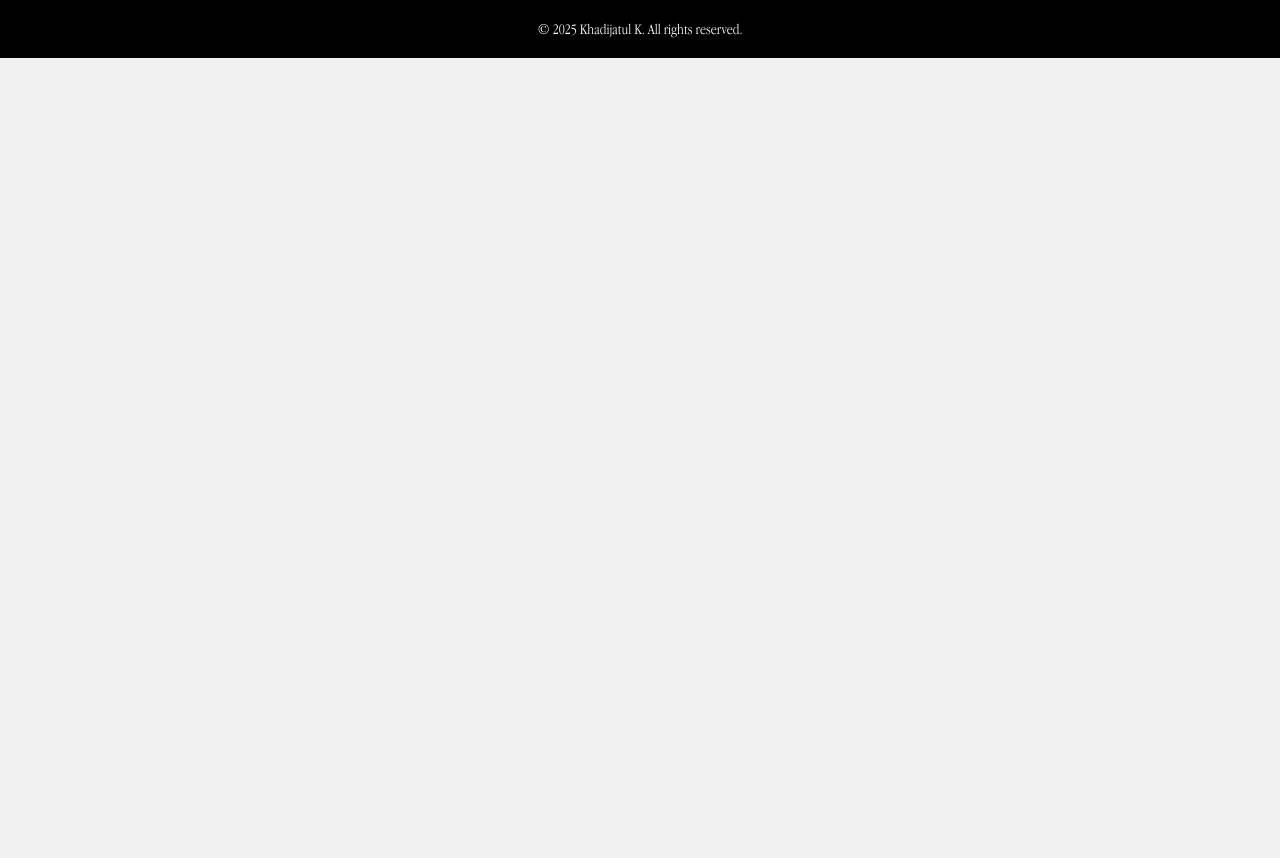
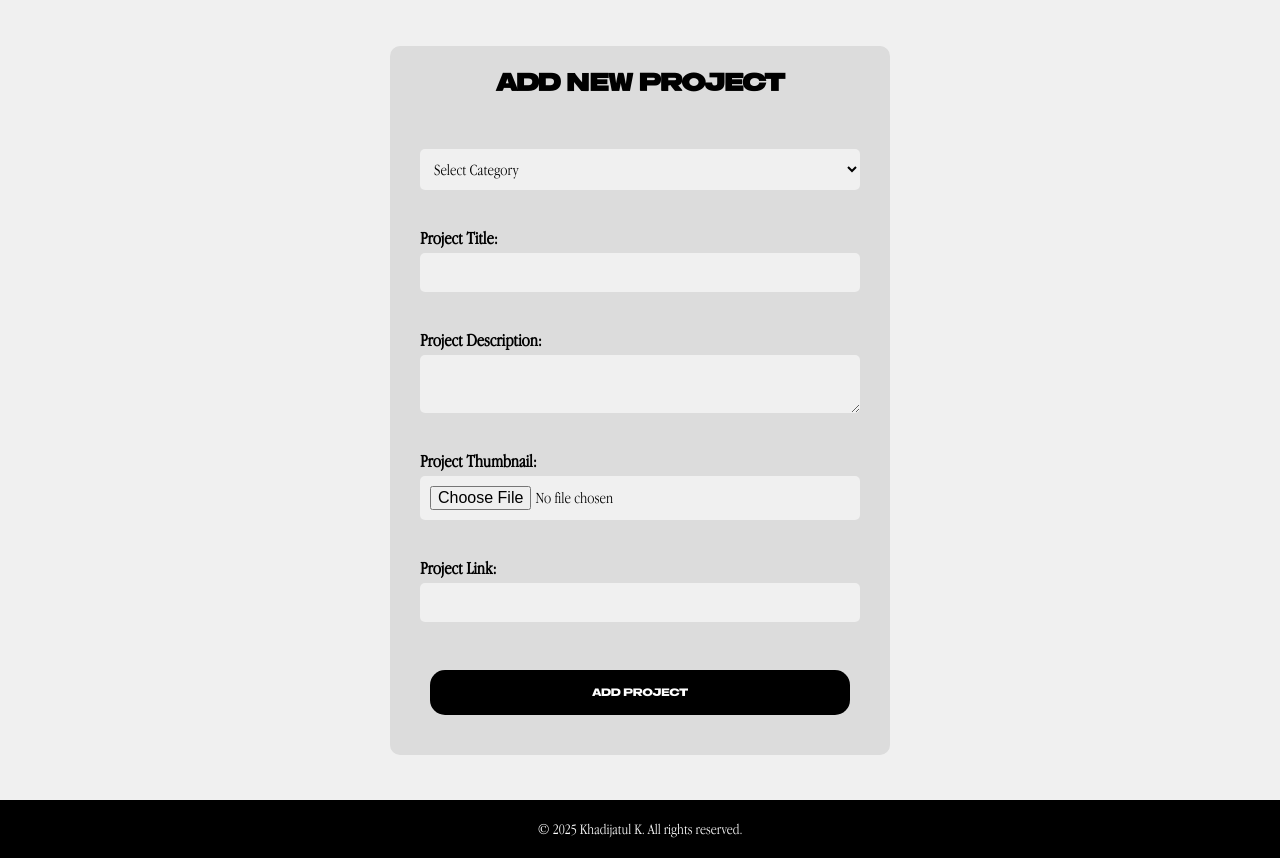
Before and after one commit to khadijakubr/PortoPro, a PHP site: page /index.php?act=pj&p=add_project in a window 1280 px wide. Shown: the part 69-927 px from the top of the page. Before the commit the page ends 127 px from the top, so only its background shows below. Run offline with PHP 8.4, Linux system fonts and the light colour scheme; tables that the repository leaves empty or names only in its code hold one stand-in row (values such as "Sample post").

Commit message:
Progress 2 - add projects tab

```diff
--- /dev/null
+++ b/add_project.php
@@ -0,0 +1,63 @@
+<?php
+include_once 'connection.php';
+include_once 'navigation.php';
+
+$message = "";
+
+if (isset($_POST['submit'])) {
+    $category_id = $_POST['category_id'];
+    $title = trim(htmlspecialchars($_POST['title']));
+    $description = trim(htmlspecialchars($_POST['description']));
+    $link = trim(htmlspecialchars($_POST['link']));
+
+    if (isset($_FILES['thumbnail']) && $_FILES['thumbnail']['error'] == 0) {
+        $thumbnail_name = $_FILES['thumbnail']['name'];
+        $thumbnail_tmp = $_FILES['thumbnail']['tmp_name'];
+        $thumbnail_dest = "media/image/uploads/" . $thumbnail_name;
+
+        if (file_exists($thumbnail_dest)) {
+            $message = "File already exists.";
+        } else {
+            if (move_uploaded_file($thumbnail_tmp, $thumbnail_dest)) {
+                $insert = "INSERT INTO projects (category_id, title, description, thumbnail, link)
+                           VALUES ('$category_id', '$title', '$description', '$thumbnail_name', '$link')";
+                if (mysqli_query($connect, $insert)) {
+                    $message = "Project added!";
+                } else {
+                    $message = "Failed to add project: " . mysqli_error($connect);
+                }
+            } else {
+                $message = "Failed to upload image.";
+            }
+        }
+    }
+}
+?>
+
+<div class="projects-subpage-container">
+    <div class="projects-subpage">
+        <h1>Add New Project</h1>
+        <br>
+        <?php if (!empty($message)) { echo "<p class='php-message'>$message</p>"; } ?>
+        <form action="" method="POST" enctype="multipart/form-data" class="form">
+            <select name="category_id" required>
+                <option value="">Select Category</option>
+            <?php
+            $cat_result = mysqli_query($connect, "SELECT * FROM category");
+            while ($cat = mysqli_fetch_assoc($cat_result)) {
+                echo "<option value='{$cat['id']}'>{$cat['categoryname']}</option>";
+            }
+            ?>
+            </select><br>
+            <label>Project Title:</label>
+            <input type="text" name="title" id="project-title" required><br>
+            <label>Project Description:</label>
+            <textarea name="description" id="project-description" required></textarea><br>
+            <label>Project Thumbnail:</label>
+            <input type="file" name="thumbnail" id="project-thumbnail" accept="image/*" required><br>
+            <label>Project Link:</label>
+            <input type="url" name="link" id="project-link"><br>
+            <button type="submit" name="submit">Add Project</button>
+        </form>
+    </div>
+</div>
--- a/contact.php
+++ b/contact.php
@@ -58,7 +58,7 @@ if (isset($_POST['submit-button'])) {
                 echo "<br><p class='php-message'>$success</p>";
             }
         ?>
-        <form action="index.php?act=ct" method="POST">
+        <form action="index.php?act=ct" method="POST" class="form">
             <label for="name">Name:</label>
             <input type="text" id="name" name="name" required>
             <br>
--- a/home.php
+++ b/home.php
@@ -1,6 +1,6 @@
 <section class="homepage">
     <div class="home-container">
-    <img id="profile-pic" src="media/Image/Khadija.JPG" alt="Photo of Khadijatul">
+    <img id="profile-pic" src="media/image/Khadija.JPG" alt="Photo of Khadijatul">
     <div class="home-description">
       <h1>Hi ! I'M KHADIJATUL KUBRO</h1>
       <p>I am a passionate content creator specializing in food and beverage,
--- a/project.php
+++ b/project.php
@@ -0,0 +1,87 @@
+<?php
+include_once 'connection.php';
+include_once 'navigation.php';
+
+if (!isset($_GET['p'])) {
+    $message = "";
+    $categories = [];
+
+    $category_query = "SELECT * FROM category ORDER BY id ASC";
+    $category_result = mysqli_query($connect, $category_query);
+
+    if (mysqli_num_rows($category_result) == 0) {
+        $message = "<p class='php-message'>No categories found.</p>";
+    }
+
+    while ($category = mysqli_fetch_assoc($category_result)) {
+        $category_id = $category['id'];
+        $category_name = $category['categoryname'];
+
+        $project_query = "SELECT * FROM projects WHERE category_id = {$category_id}";
+        $project_result = mysqli_query($connect, $project_query);
+
+        $projects = [];
+        while ($project = mysqli_fetch_assoc($project_result)) {
+            $projects[] = $project;
+        }
+
+        $categories[] = [
+            'id' => $category_id,
+            'name' => $category_name,
+            'projects' => $projects
+        ];
+    }
+}
+
+// SUBPAGE HANDLER
+elseif ($_GET['p'] == 'add_category') {
+    include_once 'add_category.php';
+}
+elseif ($_GET['p'] == 'add_project') {
+    include_once 'add_project.php';
+}
+else {
+    echo "<h1>404 Subpage Not Found</h1>";
+}
+?>
+
+<?php if (!isset($_GET['p'])): ?>
+<div class="projects-container">
+    <div id="projects-header">
+        <h1>PROJECTS</h1>
+        <div id="projects-buttons">
+            <a href="?act=pj&p=add_project" class="button"><button>Add Project</button></a>
+            <a href="?act=pj&p=add_category" class="button"><button>Add Category</button></a>
+        </div>
+    </div>
+    <?php
+        if (!empty($message)) { echo $message; }
+    ?>
+    <?php if (!empty($categories)):
+            foreach ($categories as $category): ?>
+        <div class="category-container">
+            <div class="category-header">
+                <div class="category-title"><?php echo $category['name']; ?></div>
+            </div>
+            <div class="gallery">
+                <?php if (empty($category['projects'])): ?>
+                    <div class="additional-msg" id="no-project">NO PROJECT FOUND</div>
+                <?php endif; ?>
+                <?php foreach ($category['projects'] as $project): ?>
+                    <div class="item">
+                        <a href="<?php echo $project['link']; ?>" target="_blank">
+                            <img src="media/image/uploads/<?php echo $project['thumbnail']; ?>" alt="<?php echo $project['title']; ?>" class="thumbnail">
+                        </a>
+                        <div class="project-title"><a href="update_project.php?id=<?php echo $project['id']; ?>"><?php echo $project['title']; ?></a></div>
+                        <div class="project-description"><?php echo $project['description']; ?></div>
+                    </div>
+                <?php endforeach; ?>
+            </div>
+        </div>
+    <?php endforeach; ?>
+    <?php endif; ?>
+</div>
+<?php endif; ?>
+<?php
+include_once 'footer.php';
+?>
--- a/style.css
+++ b/style.css
@@ -110,7 +110,7 @@ li a:hover {
 
 .home-description p {
     font-family: 'Apple Garamond';
-    font-size: 20px;
+    font-size: 1rem;
     line-height: 1.3;
     color: black;
     text-align: justify;
@@ -119,7 +119,7 @@ li a:hover {
 
 .home-description h1 {
     font-family: 'Goride Sans';
-    font-size: 50px;
+    font-size: 3rem;
     letter-spacing: 1px;
     color: black;
     text-align: left;
@@ -161,6 +161,220 @@ li a:hover {
   border-radius: 10px;
   background-color: orange;
 }
+
+
+
+/*pengaturan project.php*/
+.projects-container {
+    max-width: 1200px;
+    margin: 0 auto;
+}
+
+#projects-header {
+  display: flex;
+  justify-content: space-between;
+  flex-direction: row;
+  align-items: center;
+  padding: 20px;
+  border-radius: 10px;
+}
+
+.projects-container h1 {
+  font-family: 'Goride Sans';
+  font-size: 50px;
+  color: black;
+  text-align: center;
+  padding: 30px 30px 30px 0;
+}
+
+.projects-buttons {
+  justify-content: space-between;
+  align-items: center;
+  margin-bottom: 1rem;
+}
+
+.category {
+  margin-bottom: 3rem;
+ }
+
+.category-container {
+    background: #fafafa;
+    padding: 1.5rem;
+    border-radius: 0.5rem;
+    margin-bottom: 1.5rem;
+    display: flex;
+    flex-direction: row;
+    width: 100%;
+    justify-content: space-between;
+}
+
+.category-header {
+    display: flex;
+    justify-content: space-between;
+    align-items: center;
+    margin-bottom: 1rem;
+}
+
+.category-title {
+  font-size: 1.5rem;
+  font-weight: bold;
+  margin-bottom: 3rem;
+  color: black;
+  font-family: 'Goride Sans';
+  text-align: left;
+  margin-right: 3rem;
+}
+
+.gallery {
+    display: flex;
+    gap: 5rem;
+    overflow-x: auto;
+    padding-bottom: 0.5rem;
+    scroll-behavior: smooth;
+}
+
+.item {
+    flex: 0 0 auto;
+    width: 150px;
+}
+
+.item img:hover {
+  transform: scale(1.05);
+  transition: transform 0.3s ease;
+
+}
+.item img:active {
+  transform: scale(0.95);
+}
+
+.thumbnail {
+  width: 100%;
+  height: 300px;
+  aspect-ratio: 16/9;
+  background-color: #ccc;
+  border-radius: 0.5rem;
+  object-fit: cover;
+  display: flex;
+  align-items: center;
+  justify-content: center;
+}
+
+.project-title {
+  font-family: 'Goride Sans';
+  font-size: 1.2rem;
+  color: black;
+  font-weight: bold;
+  margin-top: 1rem;
+  text-align: center;
+}
+
+.project-description {
+  font-family: 'Apple Garamond';
+  padding-top: 8px;
+  text-align: justify;
+  line-height: 1.2;
+  max-width: 150px;
+  margin: 0 auto;
+  font-size: 0.8rem;
+  color: black;
+}
+
+.project-title a {
+  text-decoration: none;
+  color: black;
+}
+
+#no-project {
+  text-align: right;
+}
+
+/* scrollbar styling */
+.gallery::-webkit-scrollbar {
+  height: 8px;
+}
+.gallery::-webkit-scrollbar-thumb {
+  background: #aaa;
+  border-radius: 4px;
+}
+
+.gallery::-webkit-scrollbar-track {
+    background: transparent;
+}
+
+/*pengaturan subpage project.php*/
+.projects-subpage-container {
+  display: flex;
+  justify-content: center;
+  align-items: center;
+  min-height: 100vh;
+}
+
+.projects-subpage {
+    background-color: gainsboro;
+    border-radius: 10px;
+    padding: 20px;
+    max-width: 500px;
+    width: 90%;
+    display: flex;
+    flex-direction: column;
+    gap: 10px;
+}
+
+.projects-subpage h1 {
+  font-family: 'Goride Sans';
+  font-size: 30px;
+  color: black;
+  text-align: center;
+}
+
+
+
+
+/*pengaturan form*/
+.form {
+  display: flex;
+  padding: 10px;
+  flex-wrap: wrap;
+  flex-direction: column;
+}
+
+.form input, .form textarea {
+  width: 100%;
+  padding: 10px;
+  margin-bottom: 20px;
+  border: none;
+  border-radius: 5px;
+  font-family: 'apple garamond';
+  background-color: #f0f0f0;
+  color: black;
+  font-size: medium;
+}
+
+.form label {
+  font-family: 'Apple Garamond';
+  font-size: 18px;
+  color: black;
+  display: block;
+  margin-bottom: 5px;
+  font-weight: bold;
+}
+
+.form select {
+  width: 100%;
+  padding: 10px;
+  margin-bottom: 20px;
+  border: none;
+  border-radius: 5px;
+  font-family: 'apple garamond';
+  background-color: #f0f0f0;
+  color: black;
+  font-size: medium;
+}
+
+
+
+
+
 
 
 /*pengaturan contact.php*/
@@ -236,41 +450,14 @@ li a:hover {
   padding: 10px;
 }
 
-.contact-form label {
-  font-family: 'Apple Garamond';
-  font-size: 22px;
-  color: black;
-  display: block;
-  margin-bottom: 5px;
-  font-weight: bold;
-}
 
-.contact-form input,
-.contact-form textarea {
-  width: 100%;
-  padding: 10px;
-  margin-bottom: 20px;
-  border: none;
-  border-radius: 5px;
-  font-family: 'apple garamond';
-  background-color: #f0f0f0;
-  color: black;
-  font-size: medium;
-}
 
-.contact-form form {
-  display: flex;
-  padding: 10px;
-  flex-wrap: wrap;
-  flex-direction: column;
-}
 
 
 
 /*pengaturan button*/
 button {
     font-family: 'Goride Sans';
-    font-size: 25px;
     color: white;
     border: none;
     padding: 15px 20px;
@@ -294,6 +481,11 @@ button a {
     color: white;
   }
 
+
+
+
+
+
  /* Footer */
 footer {
   background-color: black;
@@ -309,6 +501,13 @@ footer p {
   font-size: 15px;
   color: white;
 }
+
+
+
+
+
+
+/* other styles */
 
 .php-message {
   font-family: 'Goride Sans';
```
Also changed, not shown: add_category.php (added, +44 -0 lines), delete_project.php (added, +26 -0 lines), update_project.php (added, +23 -0 lines), media/Image/Car Game.jpg (deleted), media/Image/Hot chocolate.jpg (deleted), media/Image/Space Shooter.jpg (deleted), media/Image/Weather App UI.jpg (deleted), media/Image/uploads/Coldbrew.jpg (renamed from media/Image/Coldbrew.jpg), media/Image/uploads/IMG_7081.jpg (renamed from media/Image/Cold whisk Matcha.jpg), 4 other files. Lines whose indentation alone changed are shown as unchanged.
